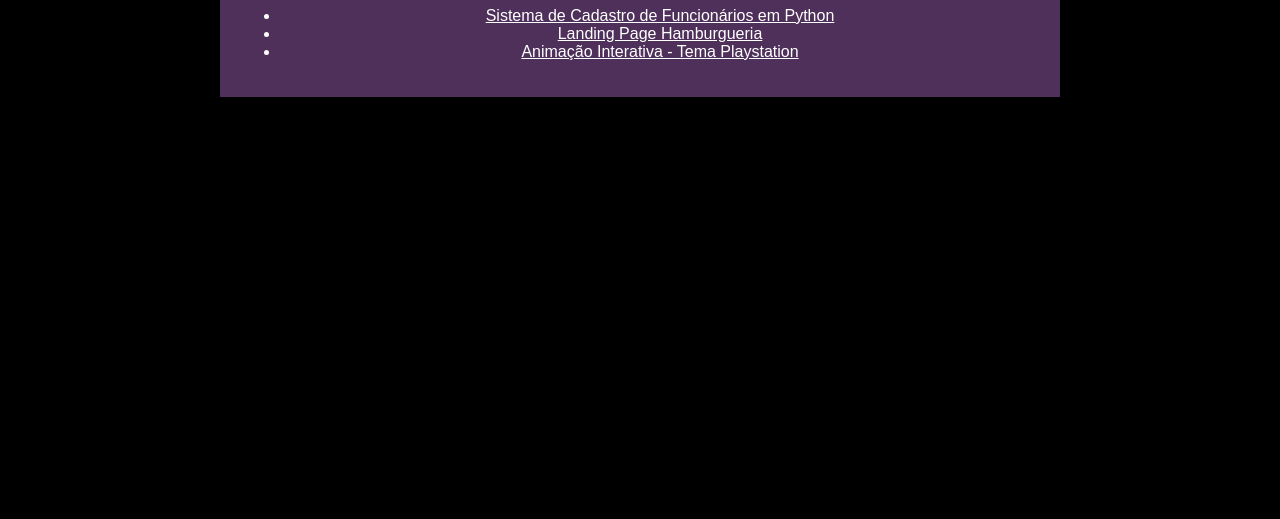
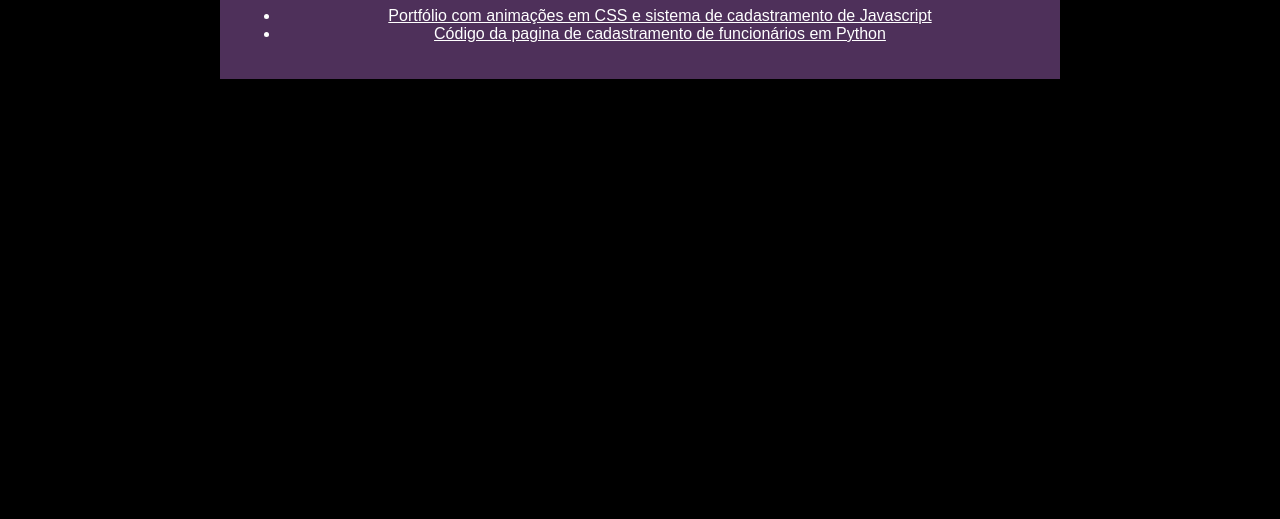
Before and after one commit to Coelho753/Portfolio-UNINTER, a plain HTML site: page portfolio.html in a window 1280 px wide. Shown: the part 281-800 px from the top of the page. Drawn offline with Linux system fonts and the light colour scheme.

Commit message:
Update portfolio.html

```diff
--- a/portfolio.html
+++ b/portfolio.html
@@ -19,13 +19,15 @@
         </ul>
     </nav>
 
+
     <main>
         <h1>Meus Projetos</h1>
         <ul>
-            <li><a href="https://coelho753.github.io/projeto-cadastro">Sistema de Cadastro de Funcionários em Python</a>
+            <li><a href="https://coelho753.github.io/Portfolio">Portfólio com animações em CSS e sistema de
+                    cadastramento de Javascript</a>
             </li>
-            <li><a href="https://coelho753.github.io/landing-hamburgueria">Landing Page Hamburgueria</a></li>
-            <li><a href="https://coelho753.github.io/ps5-animado">Animação Interativa - Tema Playstation</a></li>
+            <li><a href="https://github.com/Coelho753/Funcionarios">Código da pagina de cadastramento de funcionários em
+                    Python</a></li>
         </ul>
     </main>
 </body>
```
